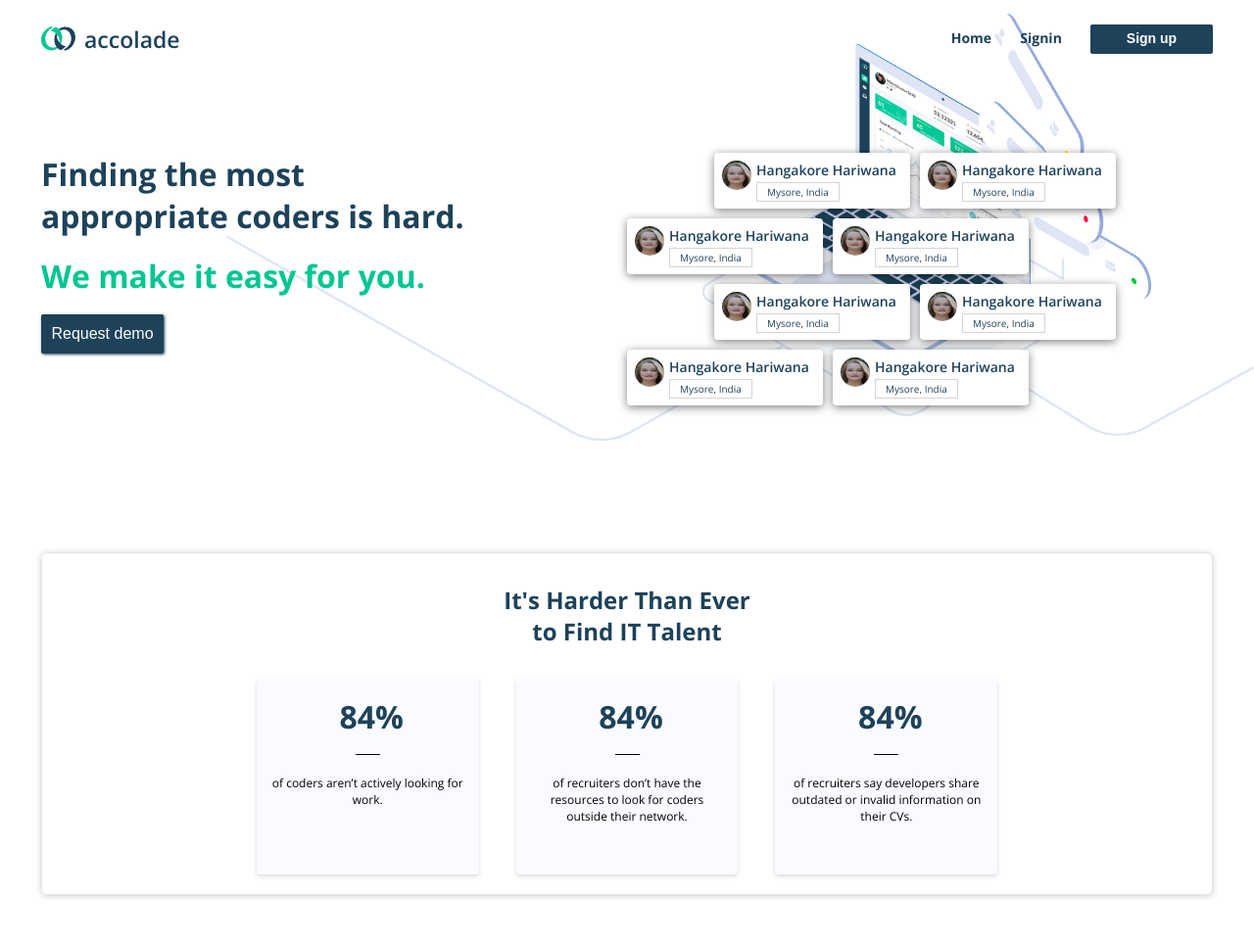
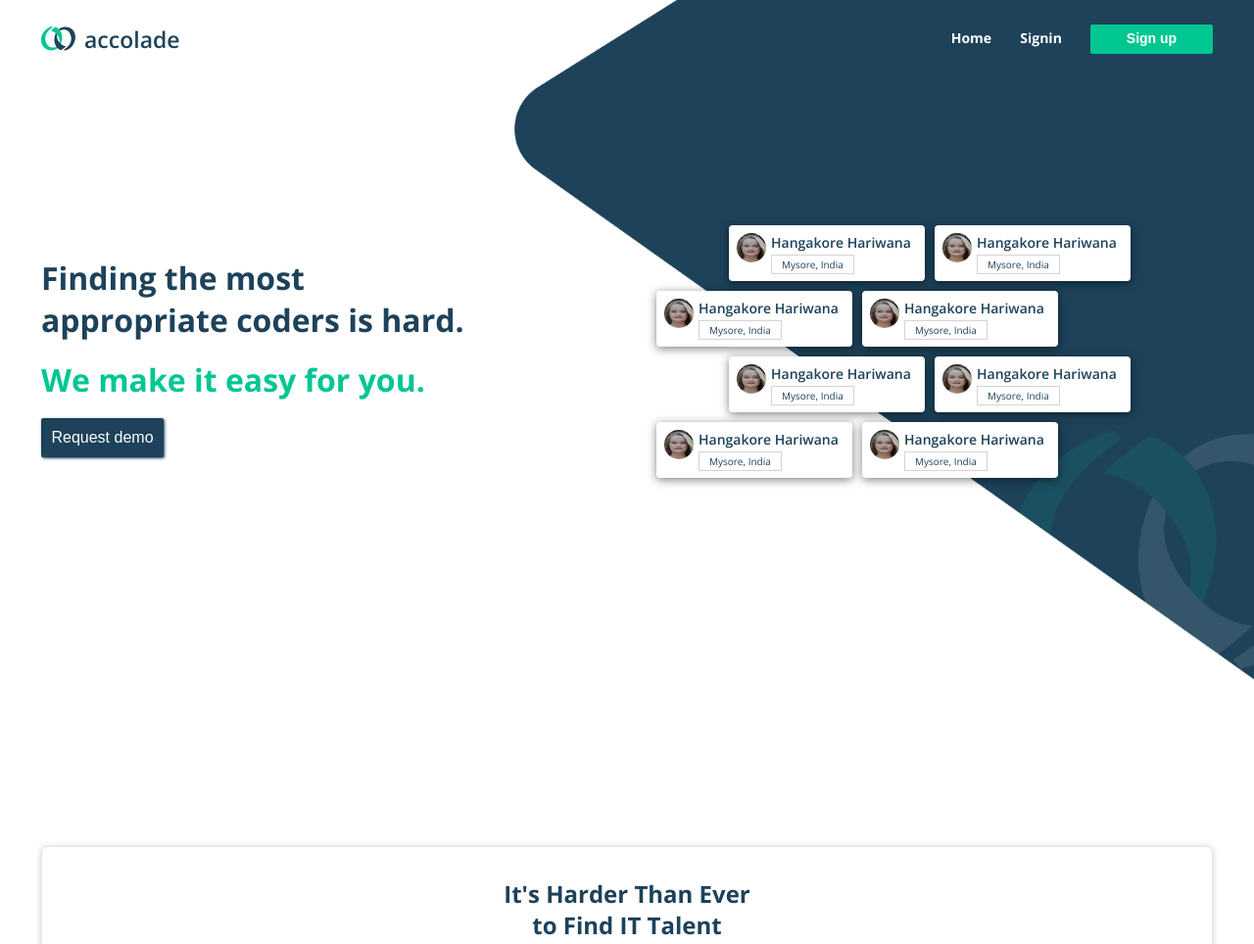
Before and after one commit to manojkumar3692/job_portal_static, a plain HTML site: page recruiter.html in a window 1280 px wide. Shown: the top 964 px of the page at 98% size. Drawn offline with nearby package versions, Linux system fonts and the light colour scheme.

Commit message:
changes in home page

```diff
--- a/css/styles/recruiter.scss
+++ b/css/styles/recruiter.scss
@@ -36,9 +36,12 @@
   }
   &__home {
    padding: 0 42px;
-    display: flex;
-    flex-wrap: wrap;
-    align-items: flex-start;
+    display: block;
+    background-image: url(/img/images/home-bg-blue.png);
+    background-size: 59%;
+height: 100vh;
+background-position-x: right;
+background-position-y: top;
     header {
       width: 100%;
       height: 80px;
@@ -51,6 +54,7 @@
     display: flex;
     justify-content: center;
     flex-wrap: wrap;
+    padding-left: 30px;
   }
   &__homeCard {
     width: 100%;
@@ -369,5 +373,17 @@ transform: rotate(180deg); /* CSS3 */
         margin: 30px 0 35px;
         border-radius: 3px;
       }
+
+    }
+    .LandingNew__link ul li {
+      color: #ffffff;
+    }
+    .LandingNew__link ul li button {
+      background-color: #00c692;
+    }
+    &__home-new {
+      display: flex;
+      width: 100%;
+      margin-top: 150px;
     }
   }
--- a/recruiter.html
+++ b/recruiter.html
@@ -50,6 +50,7 @@
             </div>
           </nav>
         </header>
+        <div class="recruiter__home-new">
         <div class="LandingNew__homeContent">
           <h1>
             Finding the most appropriate coders is hard.
@@ -133,6 +134,7 @@
             </div>
           </div>
         </div>
+      </div>
       </section>
 
       <section class="LandingNew__whyAcc">
```
Also changed, not shown: css/styles/recruiter.css, img/images/ethos.svg (added), img/images/home-bg-blue.png (added).
